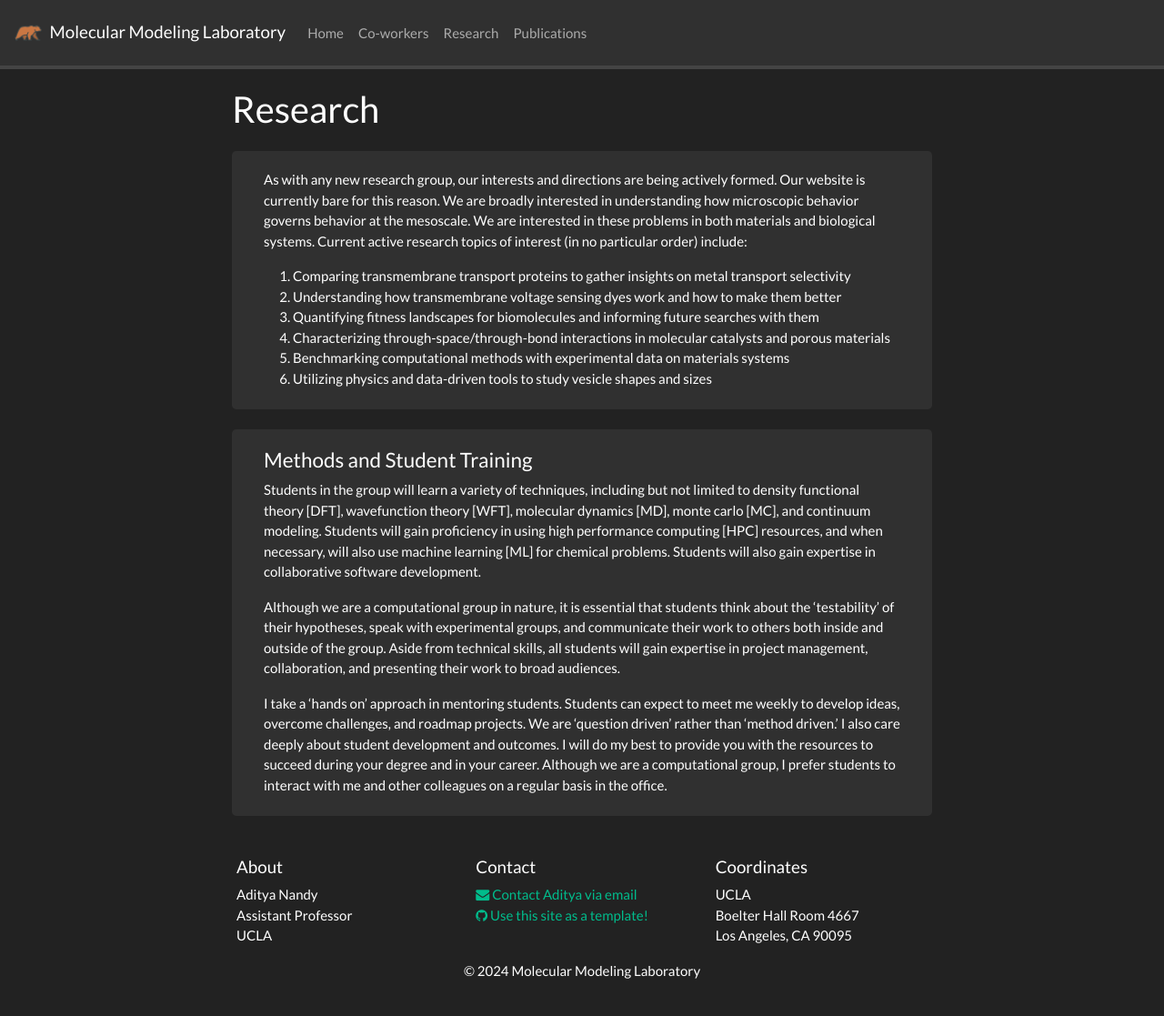
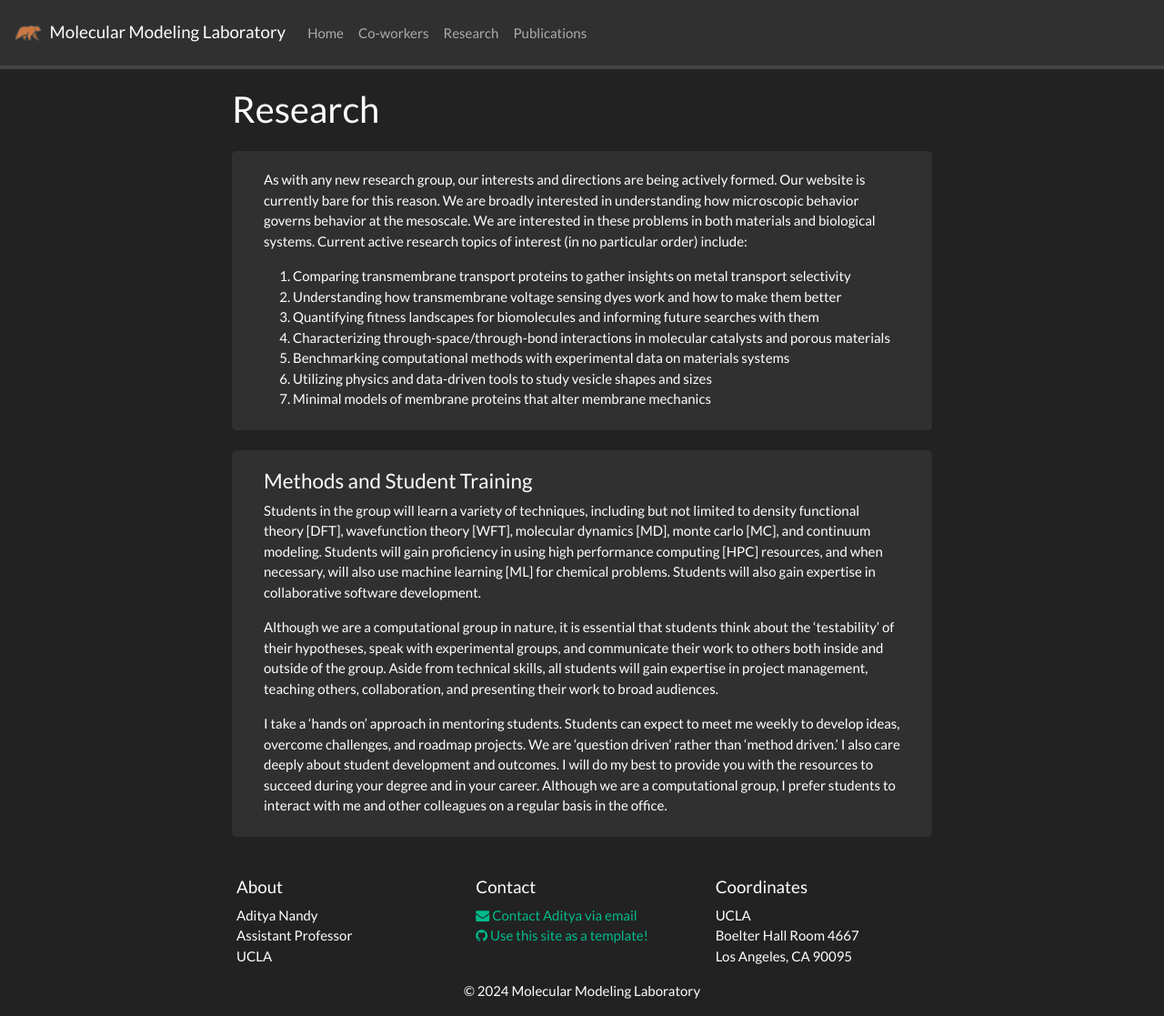
Before and after one commit to adityanandy/adityanandy.github.io, a Jekyll site: the page built from _pages/research.md, in a window 1280 px wide and 1117 px high. Shown: the whole window at 91% size. Built offline with Jekyll 4.4.1, drawn with Linux system fonts in a browser that asks for light colours; nearby versions of some CDN libraries; a style sheet for code colours, icons or effects is not loaded.

Commit message:
update research

```diff
--- a/_pages/research.md
+++ b/_pages/research.md
@@ -44,6 +44,7 @@ As with any new research group, our interests and directions are being actively
 <li> Characterizing through-space/through-bond interactions in molecular catalysts and porous materials</li>
 <li> Benchmarking computational methods with experimental data on materials systems </li>
 <li> Utilizing physics and data-driven tools to study vesicle shapes and sizes </li>
+<li> Minimal models of membrane proteins that alter membrane mechanics </li>
 </ol>
 
 </div>
@@ -55,7 +56,7 @@ As with any new research group, our interests and directions are being actively
 
 Students in the group will learn a variety of techniques, including but not limited to density functional theory [DFT], wavefunction theory [WFT], molecular dynamics [MD], monte carlo [MC], and continuum modeling. Students will gain proficiency in using high performance computing [HPC] resources, and when necessary, will also use machine learning [ML] for chemical problems. Students will also gain expertise in collaborative software development.
 
-Although we are a computational group in nature, it is essential that students think about the 'testability' of their hypotheses, speak with experimental groups, and communicate their work to others both inside and outside of the group. Aside from technical skills, all students will gain expertise in project management, collaboration, and presenting their work to broad audiences.
+Although we are a computational group in nature, it is essential that students think about the 'testability' of their hypotheses, speak with experimental groups, and communicate their work to others both inside and outside of the group. Aside from technical skills, all students will gain expertise in project management, teaching others, collaboration, and presenting their work to broad audiences.
 
 I take a 'hands on' approach in mentoring students. Students can expect to meet me weekly to develop ideas, overcome challenges, and roadmap projects. We are 'question driven' rather than 'method driven.' I also care deeply about student development and outcomes. I will do my best to provide you with the resources to succeed during your degree and in your career. Although we are a computational group, I prefer students to interact with me and other colleagues on a regular basis in the office.
 
```
